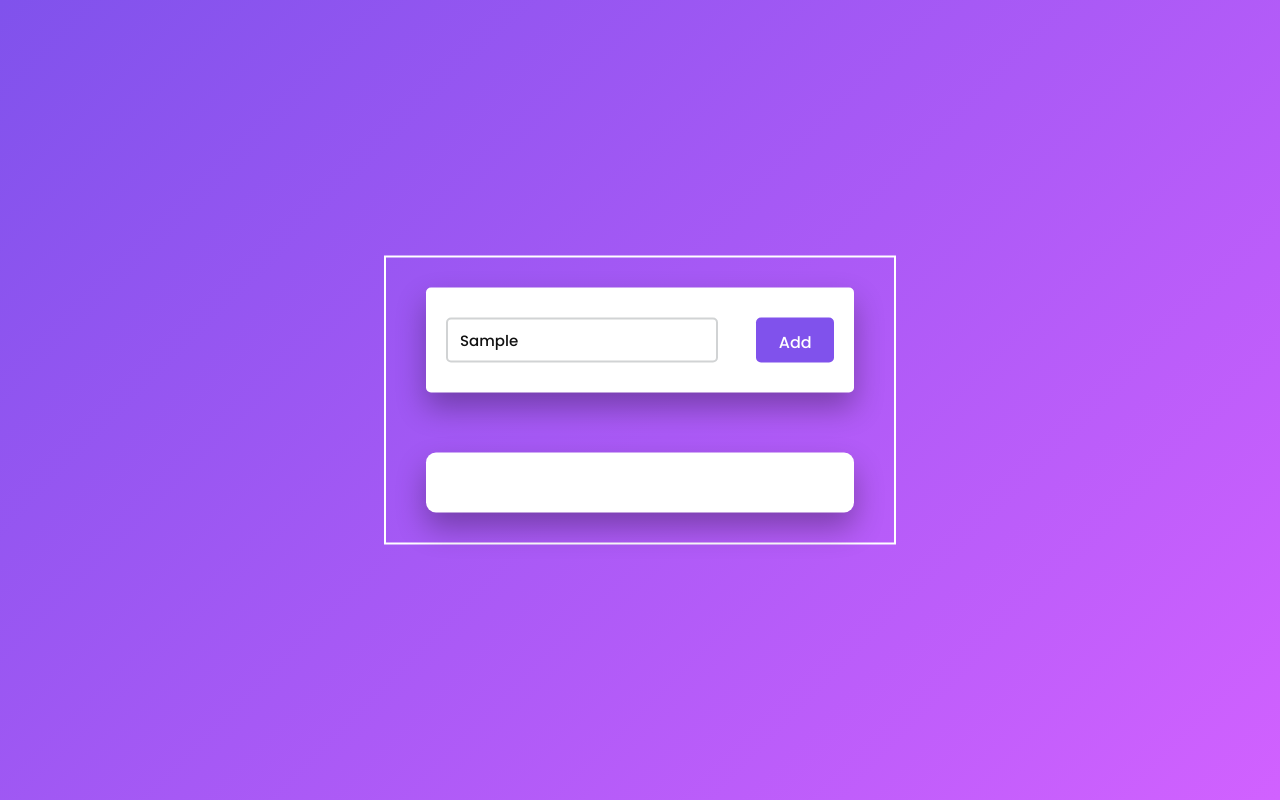
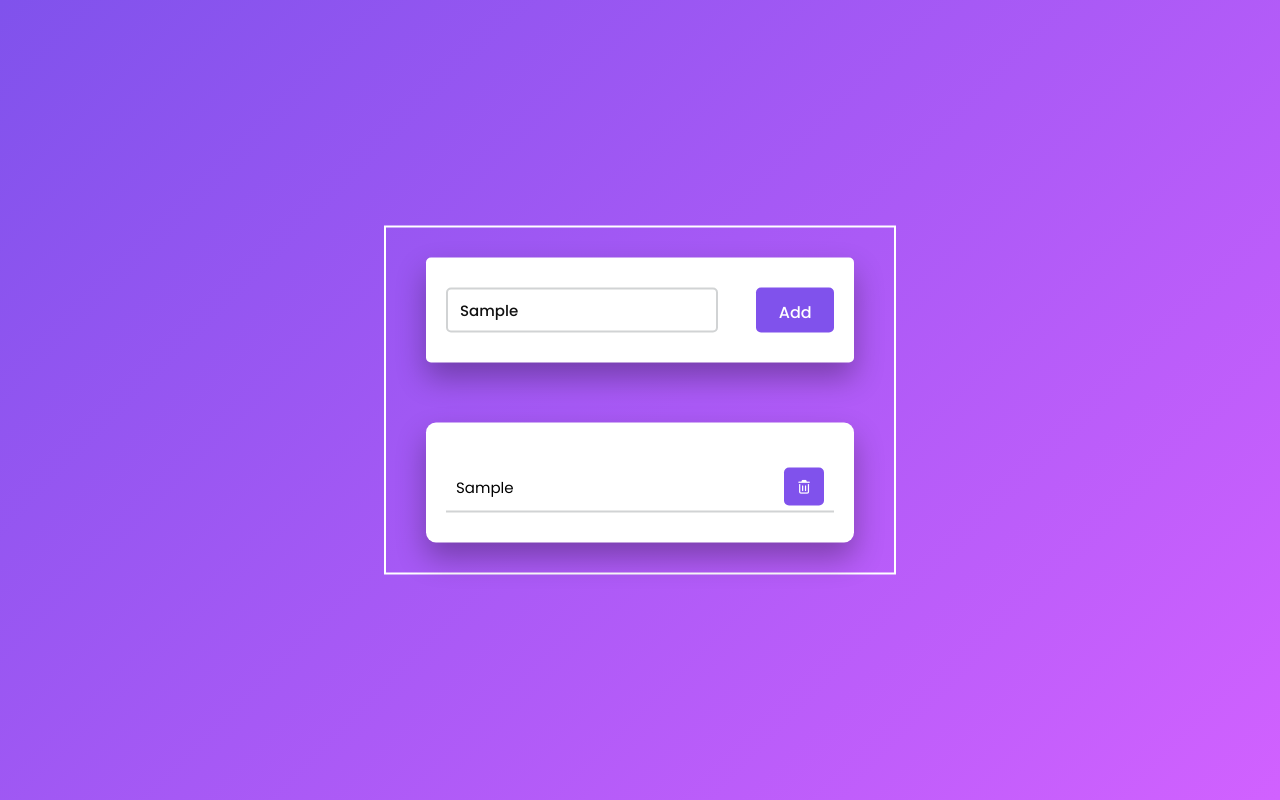
Before and after one commit to Adarsh6818/MaverickToDo, a plain HTML site: page index.html in a window 1280 px wide. Both pictures are taken after typing "Sample" into the empty fields and a click on the button "Add". Drawn offline with Linux system fonts and the light colour scheme.

Commit message:
Added Javascript functionality

```diff
--- a/script.js
+++ b/script.js
@@ -1,2 +1,25 @@
-const a = 15;
-a;
+
+document.querySelector('#push').onclick = () => {
+
+    // Adding validation for emply input field
+    if(document.querySelector('#newTask input').value.length == 0){
+        alert("Please enter a task")
+    }
+
+    //If user types any task
+    else {
+        document.querySelector('#tasks').innerHTML += `
+            <div class="task">
+                <span id"taskname">
+                    ${document.querySelector('#newTask input').value}
+                </span>
+                  <button class="delete">
+                <i class="far fa-trash-alt"></i>
+            </button>
+            </div>
+
+
+        `
+
+    }
+}
--- a/style.css
+++ b/style.css
@@ -77,3 +77,32 @@ body{
     width: 100%;
     position:relative
 }
+
+.task{
+    background-color: #ffffff;
+    height: 50px;
+    padding: 5px 10px;
+    margin-top: 10px;
+    display: flex;
+    align-items: center;
+    justify-content: space-between;
+    border-bottom: 2px solid #d1d3d4;
+    cursor: pointer;
+}
+
+.task span{
+    font-family: 'Poppins', sans-serif;
+    font-size: 15px;
+    font-weight: 400;
+}
+
+.task button{
+    background-color: #8052ec;
+    color: #ffffff;
+    height: 100%;
+    width: 40px;
+    border-radius: 5px;
+    border: none;
+    cursor: pointer;
+    outline: none;
+}
```
